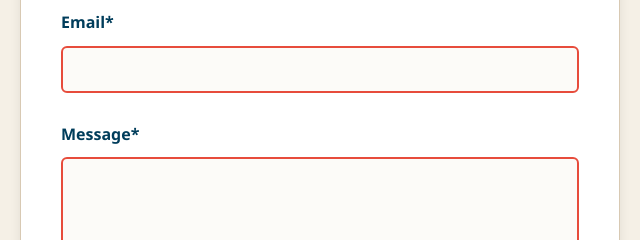
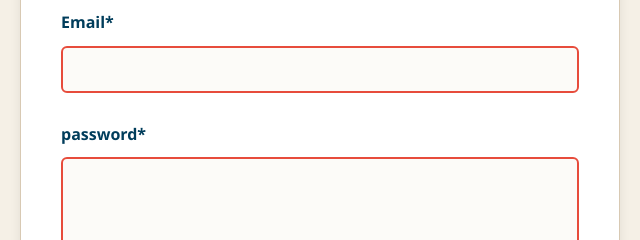
Before and after one commit to tayssir0/gct-project, a plain HTML site: page produits.html in a window 1280 px wide. Shown: the part 1860-2100 px from the top of the page, 320-960 px from the left. Drawn offline with Linux system fonts and the light colour scheme.

Commit message:
General updates

```diff
--- a/produits.html
+++ b/produits.html
@@ -142,7 +142,7 @@
                         <input type="email" id="email" name="email" required>
                     </div>
                     <div class="form-group">
-                        <label for="message">Message*</label>
+                        <label for="password">password*</label>
                         <textarea id="message" name="message" required></textarea>
                     </div>
                     <button type="submit" class="submit-btn">Envoyer <i class="fas fa-paper-plane"></i></button>
```
Also changed, not shown: 1 other file.
